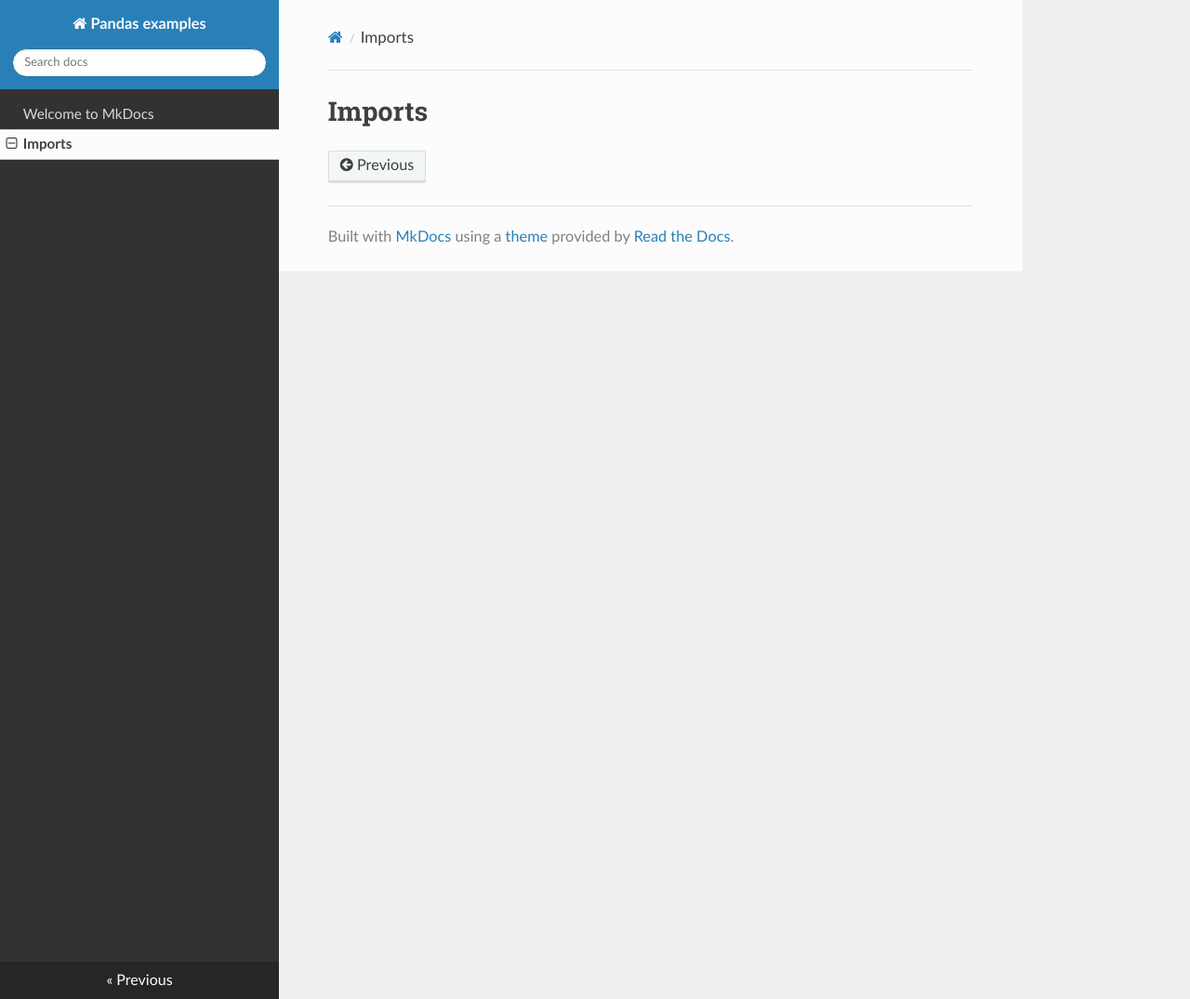
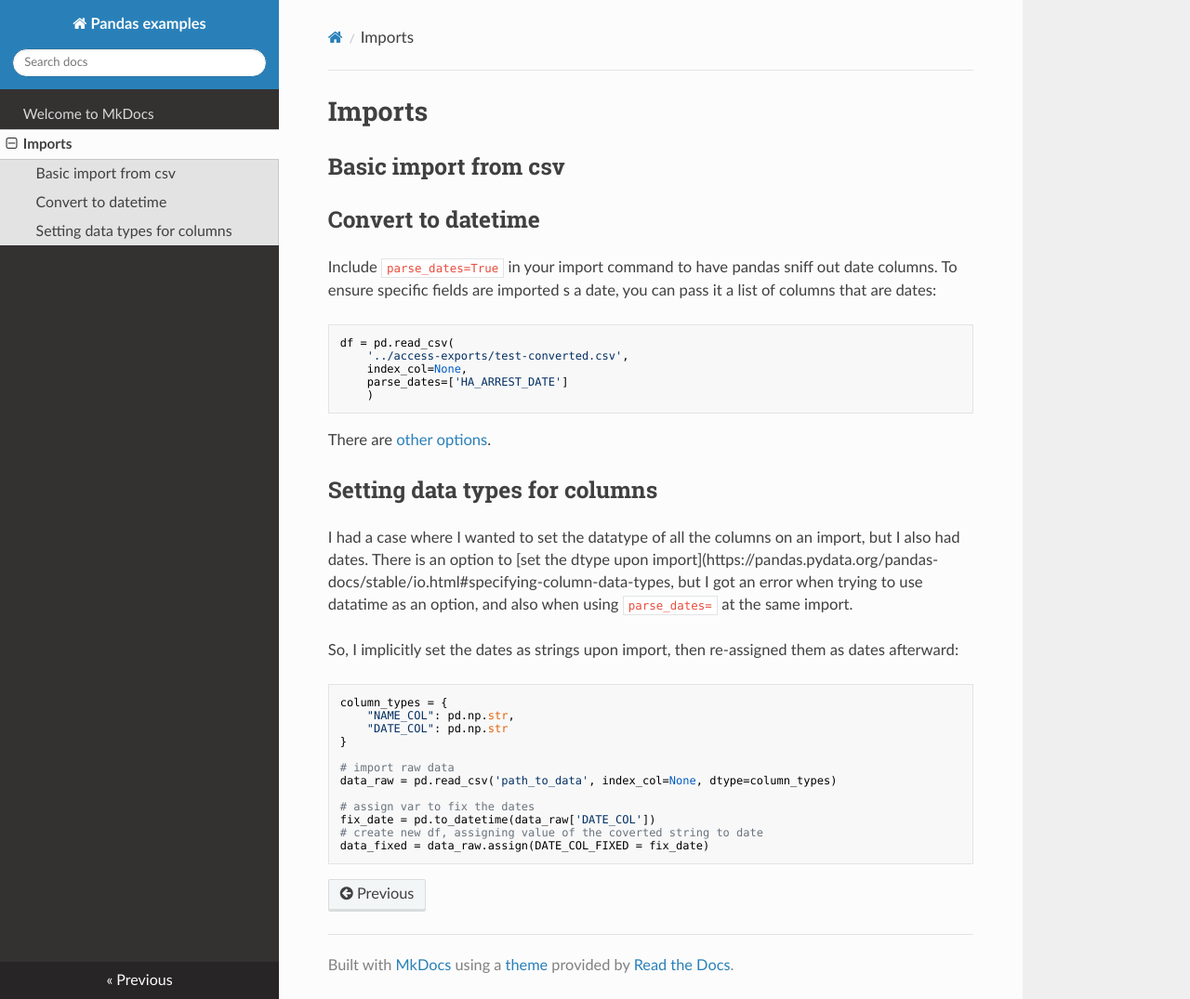
Before and after one commit to critmcdonald/pandas-examples, an MkDocs documentation site: the page built from docs/imports.md, in a window 1280 px wide and 1075 px high. Shown: the whole window at 93% size. Built offline with MkDocs 1.6.1, drawn with Linux system fonts in a browser that asks for light colours; nearby versions of some CDN libraries.

Commit message:
importing dates

````diff
--- a/docs/imports.md
+++ b/docs/imports.md
@@ -1 +1,38 @@
 #Imports
+
+## Basic import from csv
+
+## Convert to datetime
+
+Include `parse_dates=True` in your import command to have pandas sniff out date columns. To ensure specific fields are imported s a date, you can pass it a list of columns that are dates:
+
+``` python
+df = pd.read_csv(
+    '../access-exports/test-converted.csv',
+    index_col=None,
+    parse_dates=['HA_ARREST_DATE']
+    )
+```
+
+There are [other options](http://pandas.pydata.org/pandas-docs/version/0.20/generated/pandas.read_csv.html?highlight=parse_dates).
+
+## Setting data types for columns
+
+I had a case where I wanted to set the datatype of all the columns on an import, but I also had dates. There is an option to [set the dtype upon import](https://pandas.pydata.org/pandas-docs/stable/io.html#specifying-column-data-types, but I got an error when trying to use datatime as an option, and also when using `parse_dates=` at the same import.
+
+So, I implicitly set the dates as strings upon import, then re-assigned them as dates afterward:
+
+``` python
+column_types = {
+    "NAME_COL": pd.np.str,
+    "DATE_COL": pd.np.str
+}
+
+# import raw data
+data_raw = pd.read_csv('path_to_data', index_col=None, dtype=column_types)
+
+# assign var to fix the dates
+fix_date = pd.to_datetime(data_raw['DATE_COL'])
+# create new df, assigning value of the coverted string to date
+data_fixed = data_raw.assign(DATE_COL_FIXED = fix_date)
+```
````
